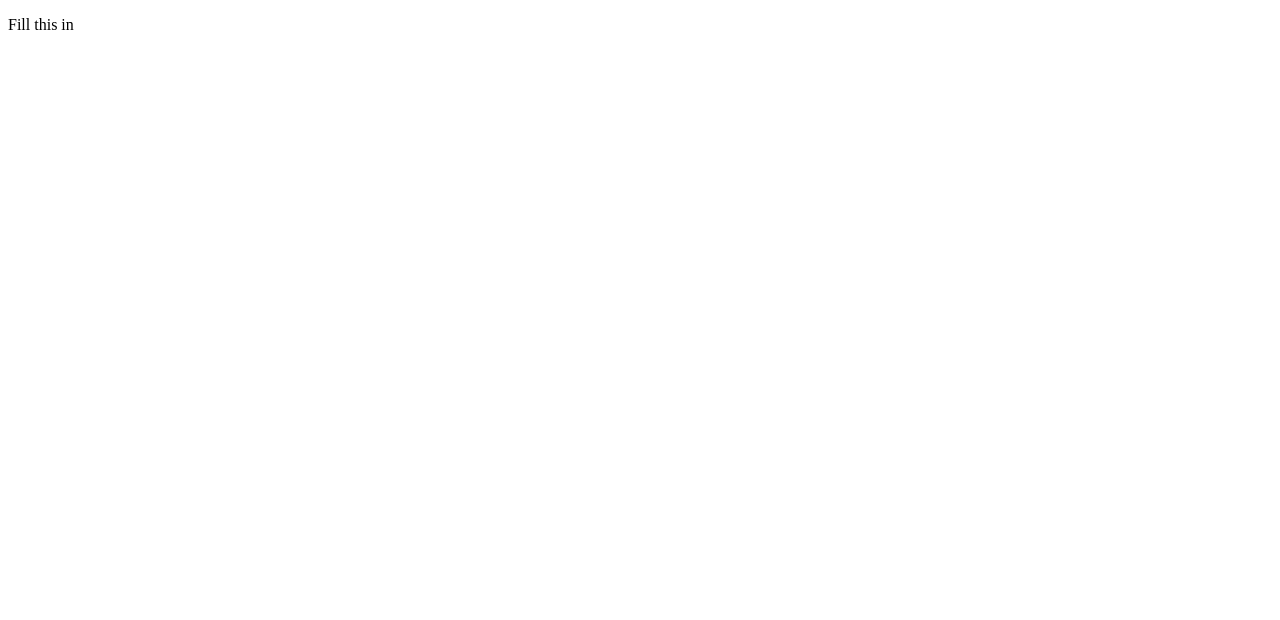
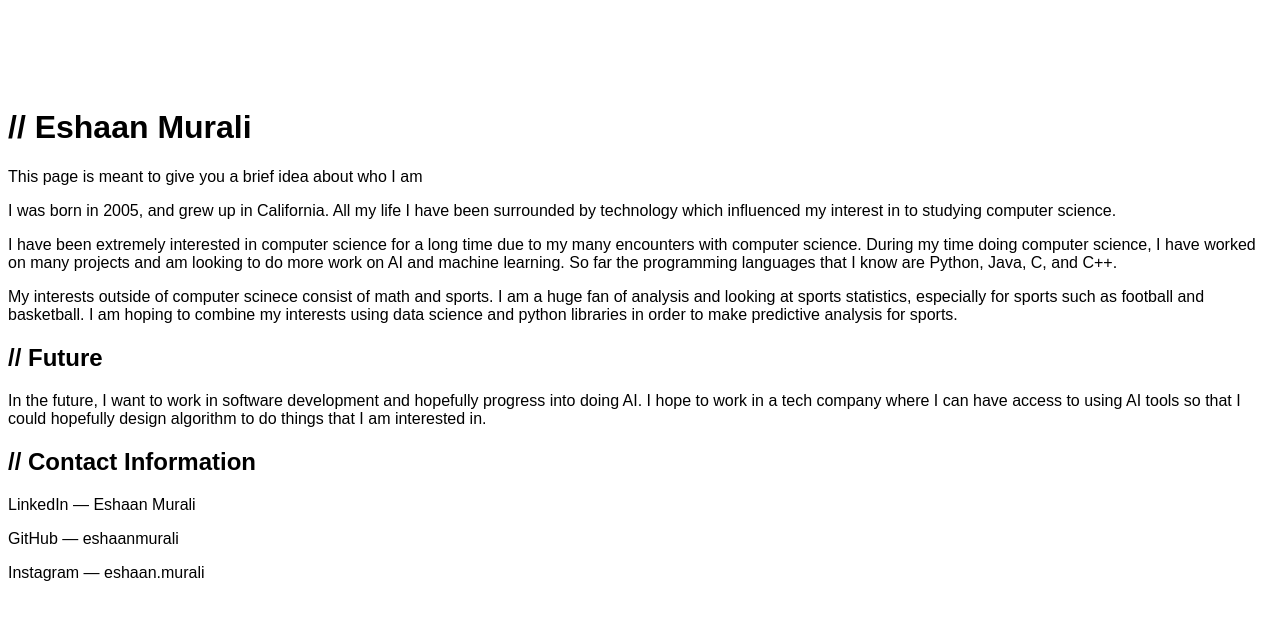
Before and after one commit to Programmer-Jack/group-github-project, a Next.js app: page /Eshaan in a window 1280 px wide. Shown: the top 620 px of the page. Built offline with nearby package versions, Linux system fonts and the light colour scheme.

Commit message:
Update Eshaan.js

```diff
--- a/src/pages/Eshaan.js
+++ b/src/pages/Eshaan.js
@@ -1,7 +1,58 @@
 export default function eshaan() {
     return (
     <div>
-        <p>Fill this in</p>
+        <title>Hello, I am Eshaan Murali</title>
+            <main>
+                <h1>
+                    // Eshaan Murali
+                </h1>
+                <p>
+                    This page is meant to give you a brief idea about who I am
+                </p>
+                <p>
+                    I was born in 2005, and grew up in California. All my life I have been surrounded by technology which influenced my interest in to studying computer science.
+                </p>
+                <p>
+                   I have been extremely interested in computer science for a long time due to my many encounters with computer science. During my time doing computer science, I have worked on many projects and am looking to do more work on AI and machine learning. So far the programming languages that I know are Python, Java, C, and C++.
+                </p>
+                <p>
+                    My interests outside of computer scinece consist of math and sports. I am a huge fan of analysis and looking at sports statistics, especially for sports such as football and basketball. I am hoping to combine my interests using data science and python libraries in order to make predictive analysis for sports.
+                </p>
+
+
+                <h2>
+                    <strong>// Future</strong>
+                </h2>
+                <p>
+                    In the future, I want to work in software development and hopefully progress into doing AI. I hope to work in a tech company where I can have access to using AI tools so that I could hopefully design algorithm to do things that I am interested in.
+                </p>
+                <h2>
+                    <strong>// Contact Information</strong>
+                </h2>
+                <p>
+                    LinkedIn — Eshaan Murali
+                </p>
+                <p>
+                    GitHub — eshaanmurali
+                </p>
+                <p>
+                    Instagram — eshaan.murali
+                </p>
+
+            </main>
+
+            <style>{`
+            main {
+                padding: 5rem 0;
+            }
+            `}</style>
+
+            <style jsx global>{`
+                html,
+                body {
+                    font-family: -arial, sans-serif;
+                }
+            `}</style>
     </div>
     );
 }
```
